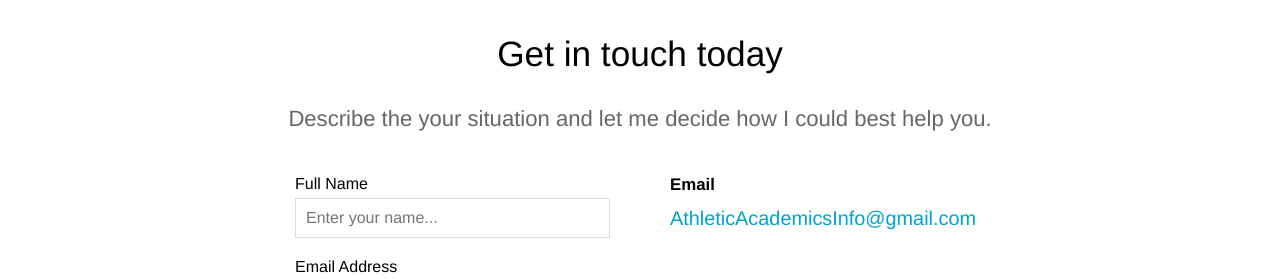
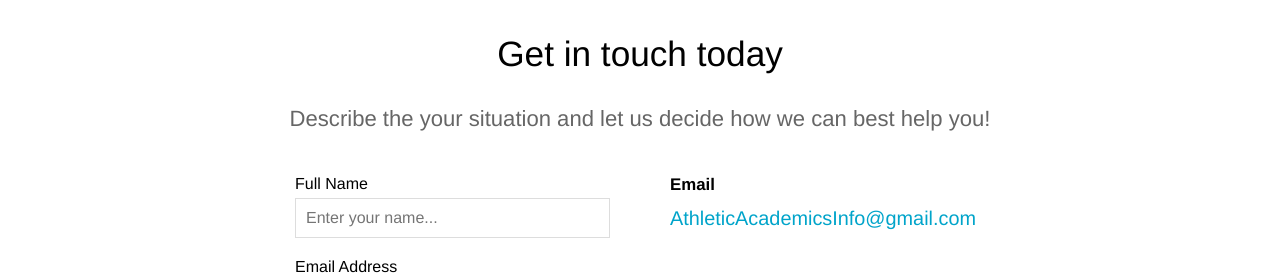
Before and after one commit to AthleticAcademics/athleticacademics.github.io, a Jekyll site: the page built from contact.html, in a window 1280 px wide. Shown: the part 140-419 px from the top of the page. Built offline with Jekyll 4.4.1, drawn with Linux system fonts in a browser that asks for light colours.

Commit message:
Update contact.html

```diff
--- a/contact.html
+++ b/contact.html
@@ -1,7 +1,7 @@
 ---
 title: Contact
 heading: Get in touch today
-description: Describe the your situation and let me decide how I could best help you.
+description: Describe the your situation and let us decide how we can best help you!
 ---
 <div class="contact-box">
 	<form action="{{ site.baseurl }}/contact-success/" method="post" class="contact-form">
```
